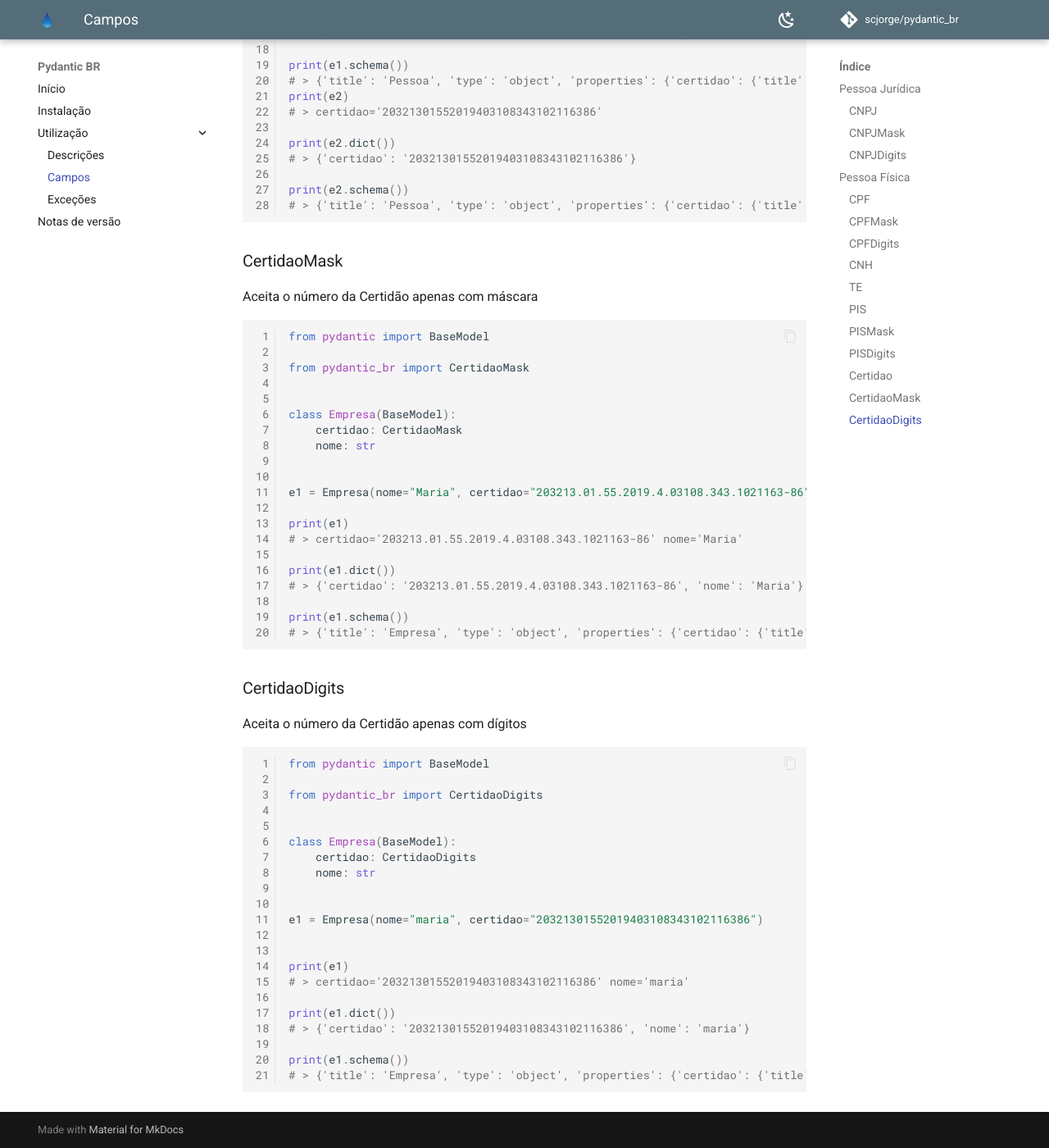
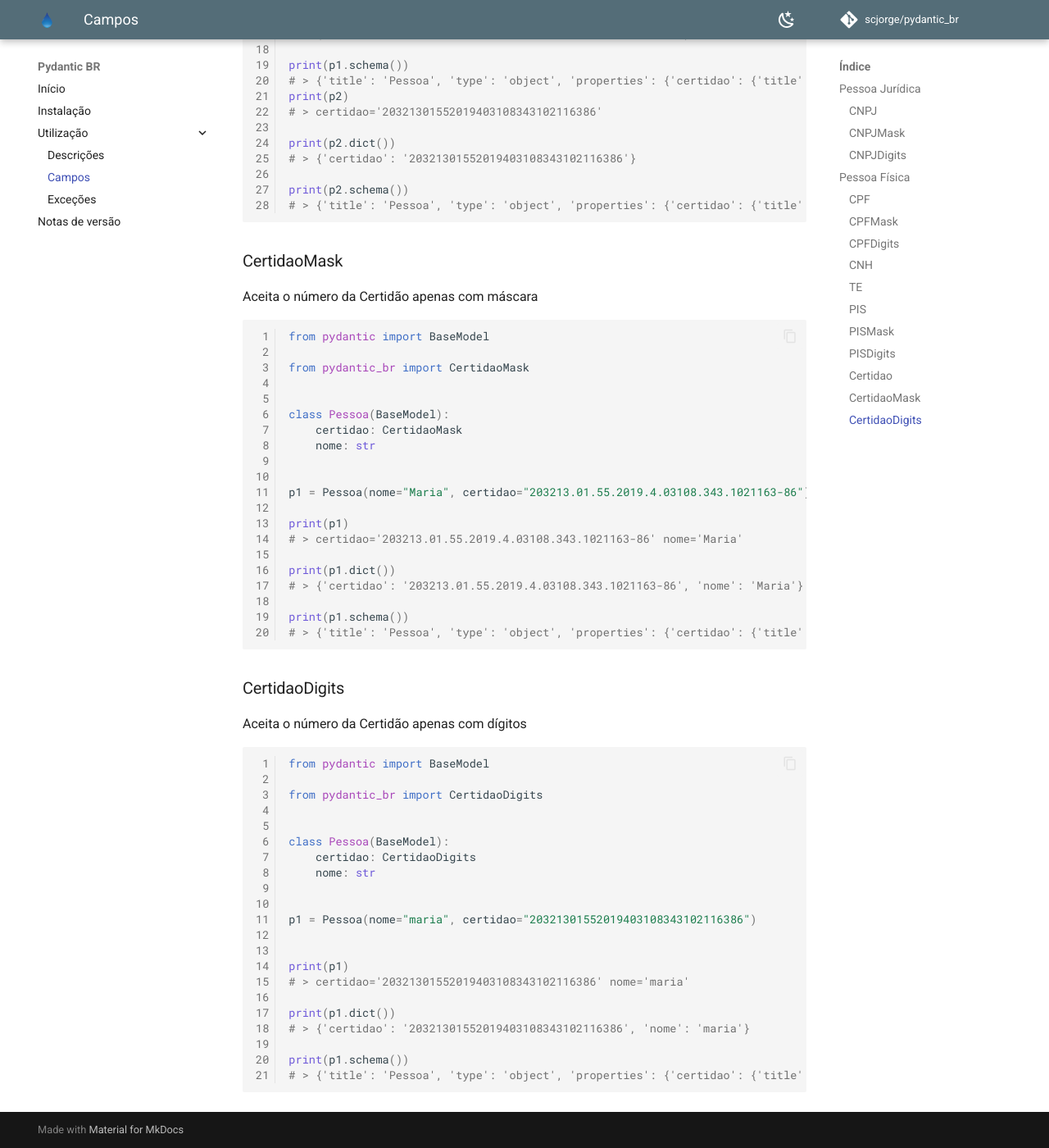
Before and after one commit to scjorge/pydantic_br, an MkDocs documentation site: the page built from docs/usage/field_types.md, in a window 1280 px wide and 1400 px high, scrolled down 7022 px. Shown: the whole window at 82% size. Built offline with MkDocs 1.6.1 and Material for MkDocs 9.7.7, drawn with Linux system fonts in a browser that asks for light colours; comment, search, counter and statistics services are not loaded.

Commit message:
fix: doc fields Certidao

````diff
--- a/docs/usage/field_types.md
+++ b/docs/usage/field_types.md
@@ -353,24 +353,24 @@ class Pessoa(BaseModel):
     certidao: Certidao
 
 
-e1 = Pessoa(certidao="203213.01.55.2019.4.03108.343.1021163-86")
-e2 = Pessoa(certidao="20321301552019403108343102116386")
+p1 = Pessoa(certidao="203213.01.55.2019.4.03108.343.1021163-86")
+p2 = Pessoa(certidao="20321301552019403108343102116386")
 
-print(e1)
+print(p1)
 # > certidao='203213.01.55.2019.4.03108.343.1021163-86'
 
-print(e1.dict())
+print(p1.dict())
 # > {'certidao': '203213.01.55.2019.4.03108.343.1021163-86'}
 
-print(e1.schema())
+print(p1.schema())
 # > {'title': 'Pessoa', 'type': 'object', 'properties': {'certidao': {'title': 'Certidao', 'type': 'string', 'format': 'certidao'}}, 'required': ['certidao']}
-print(e2)
+print(p2)
 # > certidao='20321301552019403108343102116386'
 
-print(e2.dict())
+print(p2.dict())
 # > {'certidao': '20321301552019403108343102116386'}
 
-print(e2.schema())
+print(p2.schema())
 # > {'title': 'Pessoa', 'type': 'object', 'properties': {'certidao': {'title': 'Certidao', 'type': 'string', 'format': 'certidao'}}, 'required': ['certidao']}
 ```
 
@@ -384,21 +384,21 @@ from pydantic import BaseModel
 from pydantic_br import CertidaoMask
 
 
-class Empresa(BaseModel):
+class Pessoa(BaseModel):
     certidao: CertidaoMask
     nome: str
 
 
-e1 = Empresa(nome="Maria", certidao="203213.01.55.2019.4.03108.343.1021163-86")
+p1 = Pessoa(nome="Maria", certidao="203213.01.55.2019.4.03108.343.1021163-86")
 
-print(e1)
+print(p1)
 # > certidao='203213.01.55.2019.4.03108.343.1021163-86' nome='Maria'
 
-print(e1.dict())
+print(p1.dict())
 # > {'certidao': '203213.01.55.2019.4.03108.343.1021163-86', 'nome': 'Maria'}
 
-print(e1.schema())
-# > {'title': 'Empresa', 'type': 'object', 'properties': {'certidao': {'title': 'Certidao', 'type': 'string', 'format': 'certidao'}, 'nome': {'title': 'Nome', 'type': 'string'}}, 'required': ['certidao', 'nome']}
+print(p1.schema())
+# > {'title': 'Pessoa', 'type': 'object', 'properties': {'certidao': {'title': 'Certidao', 'type': 'string', 'format': 'certidao'}, 'nome': {'title': 'Nome', 'type': 'string'}}, 'required': ['certidao', 'nome']}
 ```
 
 ### CertidaoDigits
@@ -411,20 +411,20 @@ from pydantic import BaseModel
 from pydantic_br import CertidaoDigits
 
 
-class Empresa(BaseModel):
+class Pessoa(BaseModel):
     certidao: CertidaoDigits
     nome: str
 
 
-e1 = Empresa(nome="maria", certidao="20321301552019403108343102116386")
+p1 = Pessoa(nome="maria", certidao="20321301552019403108343102116386")
 
 
-print(e1)
+print(p1)
 # > certidao='20321301552019403108343102116386' nome='maria'
 
-print(e1.dict())
+print(p1.dict())
 # > {'certidao': '20321301552019403108343102116386', 'nome': 'maria'}
 
-print(e1.schema())
-# > {'title': 'Empresa', 'type': 'object', 'properties': {'certidao': {'title': 'Certidao', 'type': 'string', 'format': 'certidao'}, 'nome': {'title': 'Nome', 'type': 'string'}}, 'required': ['certidao', 'nome']}
+print(p1.schema())
+# > {'title': 'Pessoa', 'type': 'object', 'properties': {'certidao': {'title': 'Certidao', 'type': 'string', 'format': 'certidao'}, 'nome': {'title': 'Nome', 'type': 'string'}}, 'required': ['certidao', 'nome']}
 ```
````
Also changed, not shown: docs/src/fields/certidao.py (+8 -8 lines), docs/src/fields/certidaodigits.py (+6 -6 lines), docs/src/fields/certidaomask.py (+6 -6 lines).
